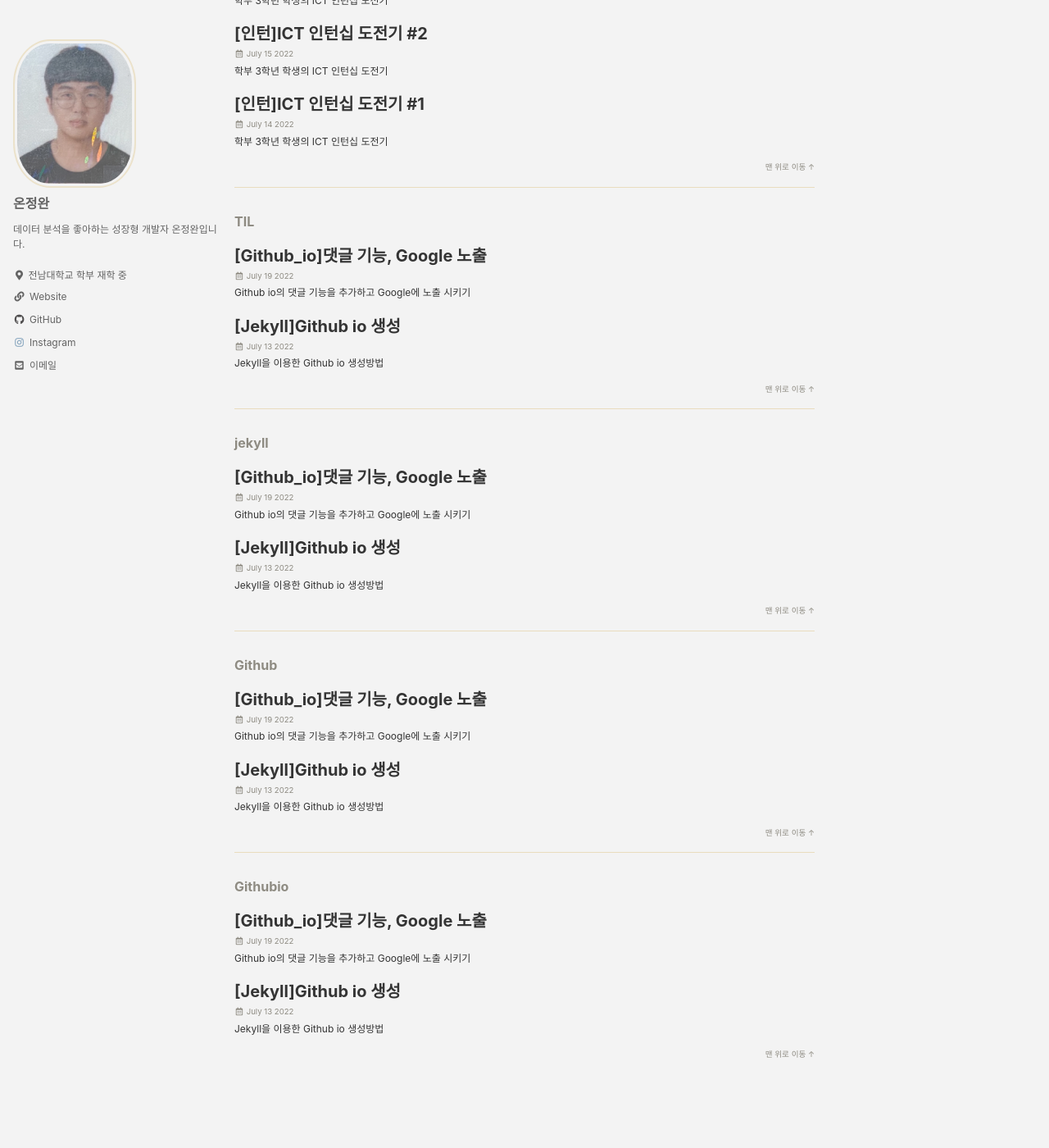
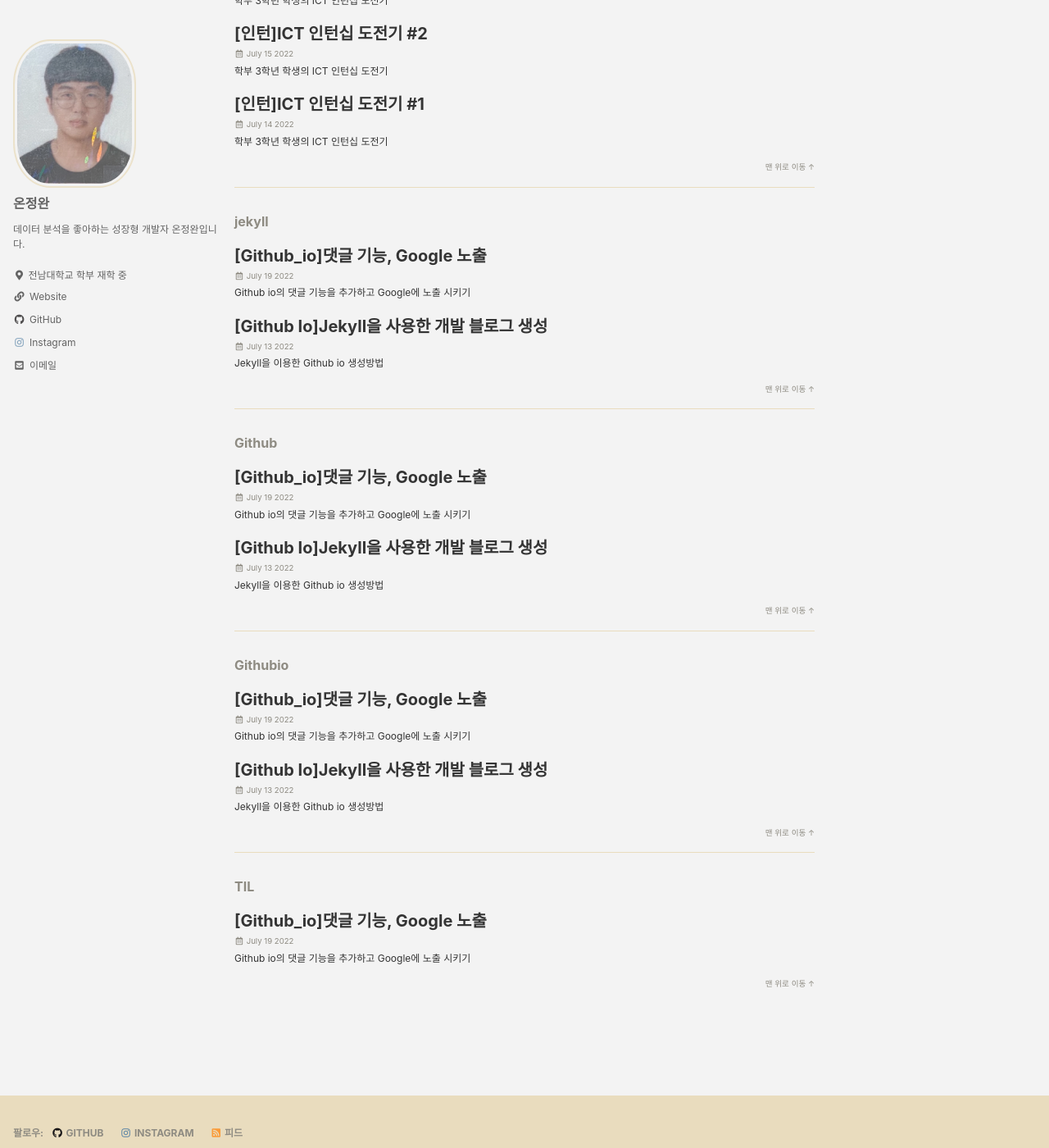
Before and after one commit to On-JungWoan/On-JungWoan.github.io, a Jekyll site: the page built from _pages/tag-archive.md, in a window 1280 px wide and 1400 px high, scrolled down 832 px. Shown: the whole window at 82% size. Built offline with Jekyll 4.4.1, drawn with Linux system fonts in a browser that asks for light colours; cached includes are drawn as plain includes.

Commit message:
Update 2022-07-13-How-to-make-Github-io.md

```diff
--- a/_posts/2022-07-13-How-to-make-Github-io.md
+++ b/_posts/2022-07-13-How-to-make-Github-io.md
@@ -1,11 +1,11 @@
 ---
-title:  "[Jekyll]Github io 생성"
+title:  "[Github Io]Jekyll을 사용한 개발 블로그 생성"
 excerpt: "Jekyll을 이용한 Github io 생성방법"
 
 categories:
-  - TIL
+  - Blog
 tags:
-  - [TIL, jekyll, Github, Githubio]
+  - [jekyll, Github, Githubio]
 
 toc: true
 toc_sticky: true
```
